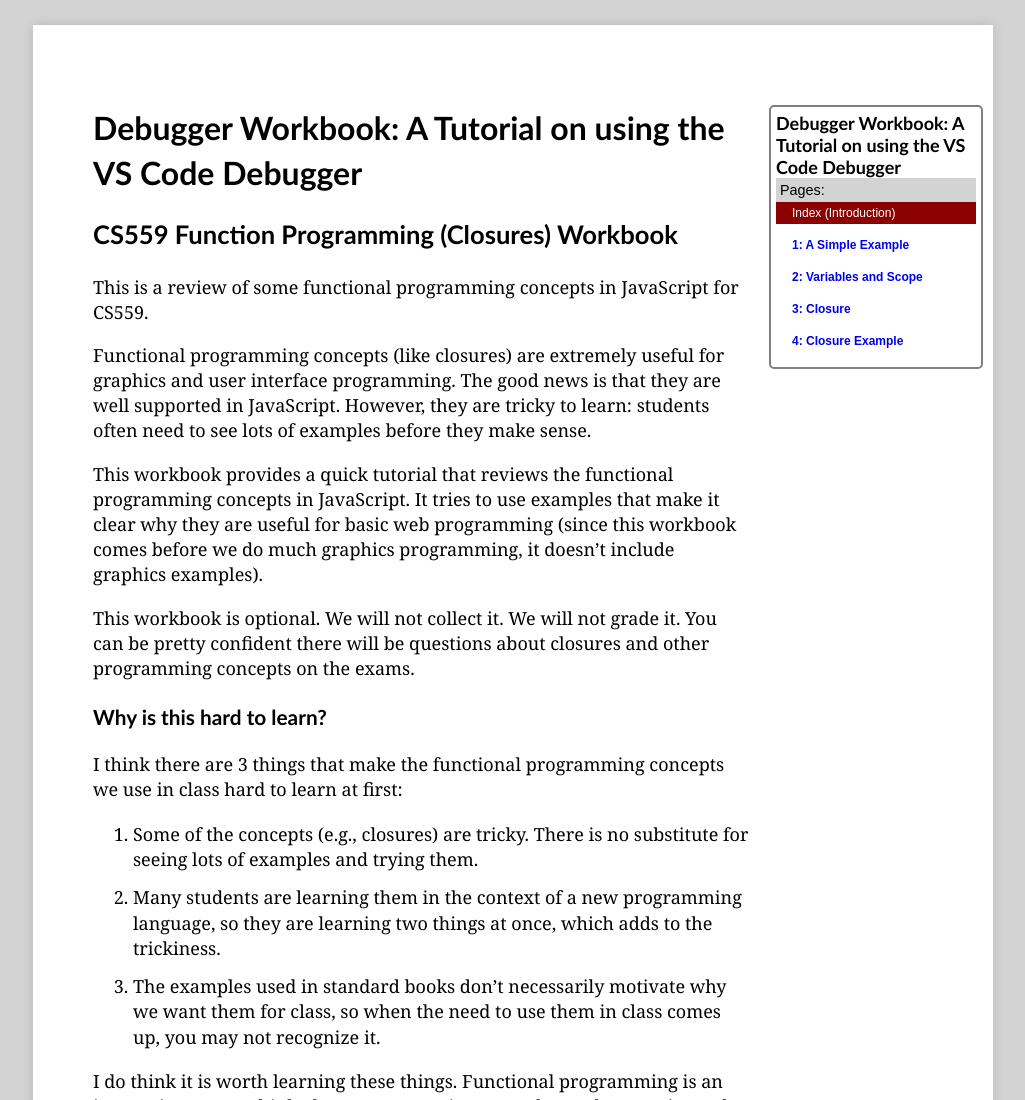
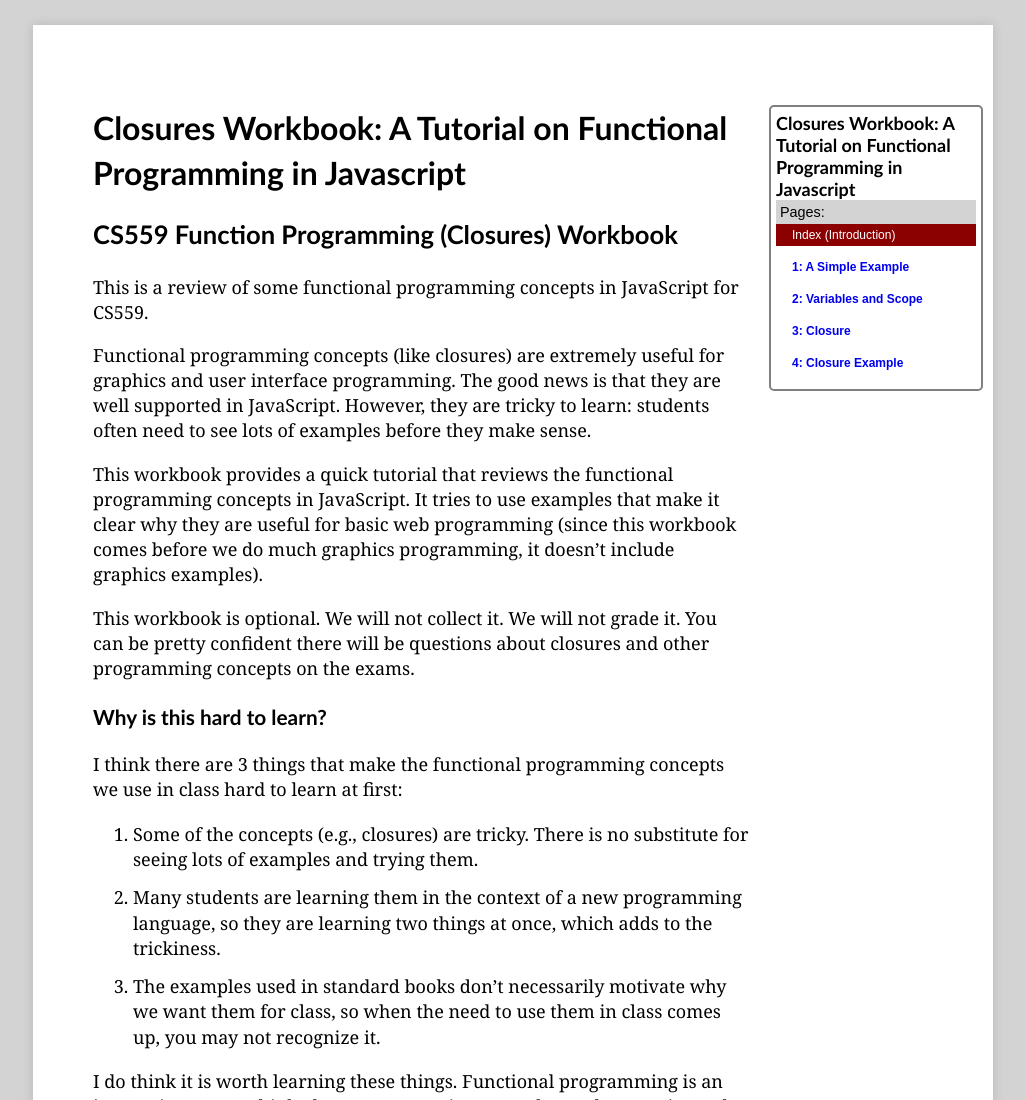
Before and after one commit to SongxiYoung/FunctionalTutorial, a plain HTML site: page index.html in a window 1280 px wide. Shown: the top 1100 px of the page, without its empty margins (127-1152 px from the left). Drawn offline with Linux system fonts and the light colour scheme.

Commit message:
fix title

```diff
--- a/index.html
+++ b/index.html
@@ -17,7 +17,7 @@
 
 <main class="main list" role="main">
 	<header class="main__header">
-		<h1 class="main__title">Debugger Workbook: A Tutorial on using the VS Code Debugger</h1>
+		<h1 class="main__title">Closures Workbook: A Tutorial on Functional Programming in Javascript</h1>
 	</header>
 	<div class="content main__content clearfix">
 
@@ -62,7 +62,7 @@ use in class hard to learn at first:</p>
 
                 </div>
                 <div class="sidebar">
-<h2 class="Side_Title">Debugger Workbook: A Tutorial on using the VS Code Debugger</h2>
+<h2 class="Side_Title">Closures Workbook: A Tutorial on Functional Programming in Javascript</h2>
 <p class="Side__Note">Pages:</p>
 <ul class="Side__List">
     <li class="Side__Item Side__Selected">Index (Introduction) </li>
```
Also changed, not shown: docs/1/index.html (+1 -1 lines), docs/2/index.html (+1 -1 lines), docs/3/index.html (+1 -1 lines), docs/4/index.html (+1 -1 lines), docs/index.html (+1 -1 lines).
